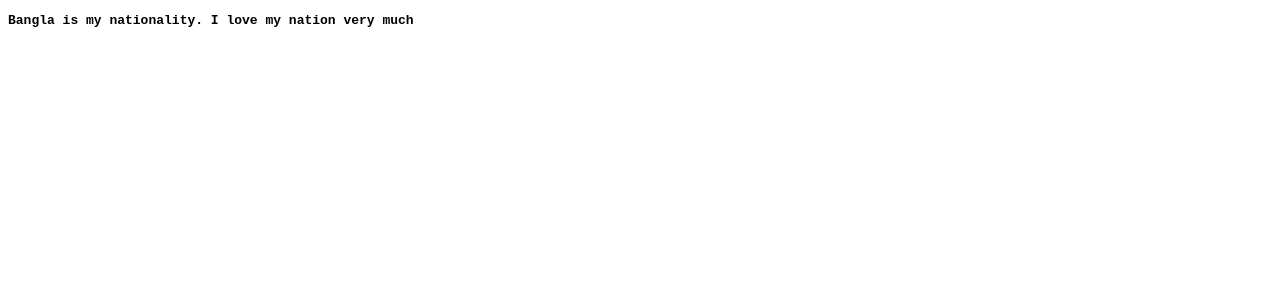
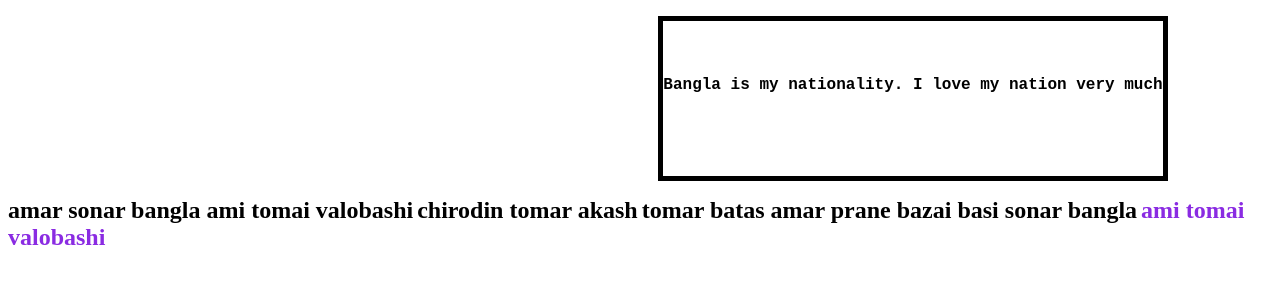
Before and after one commit to rakibgithub21/my-third-repo, a plain HTML site: page index.html in a window 1280 px wide. Drawn offline with Linux system fonts and the light colour scheme.

Commit message:
third-commit

```diff
--- a/index.html
+++ b/index.html
@@ -8,5 +8,9 @@
 </head>
 <body>
     <p>Bangla is my nationality. I love my nation very much</p>
+    <h2>amar sonar bangla ami tomai valobashi</h2>
+    <h2>chirodin tomar akash</h2>
+    <h2>tomar batas amar prane bazai basi sonar bangla</h2>
+    <h2><span>ami tomai valobashi</span></h2>
 </body>
 </html>
--- a/style.css
+++ b/style.css
@@ -1,4 +1,18 @@
 p{
     font-family: monospace;
     font-weight: 800;
+    border: 5px solid black;
+    text-align: center;
+    font-size: large;
+    margin-left: 650px;
+    margin-right: 650px;
+    width: 500px;
+    height: 100px;
+    padding-top: 55px;
 }
+h2{
+    display: inline;
+}
+span{
+    color: blueviolet;
+}
```
